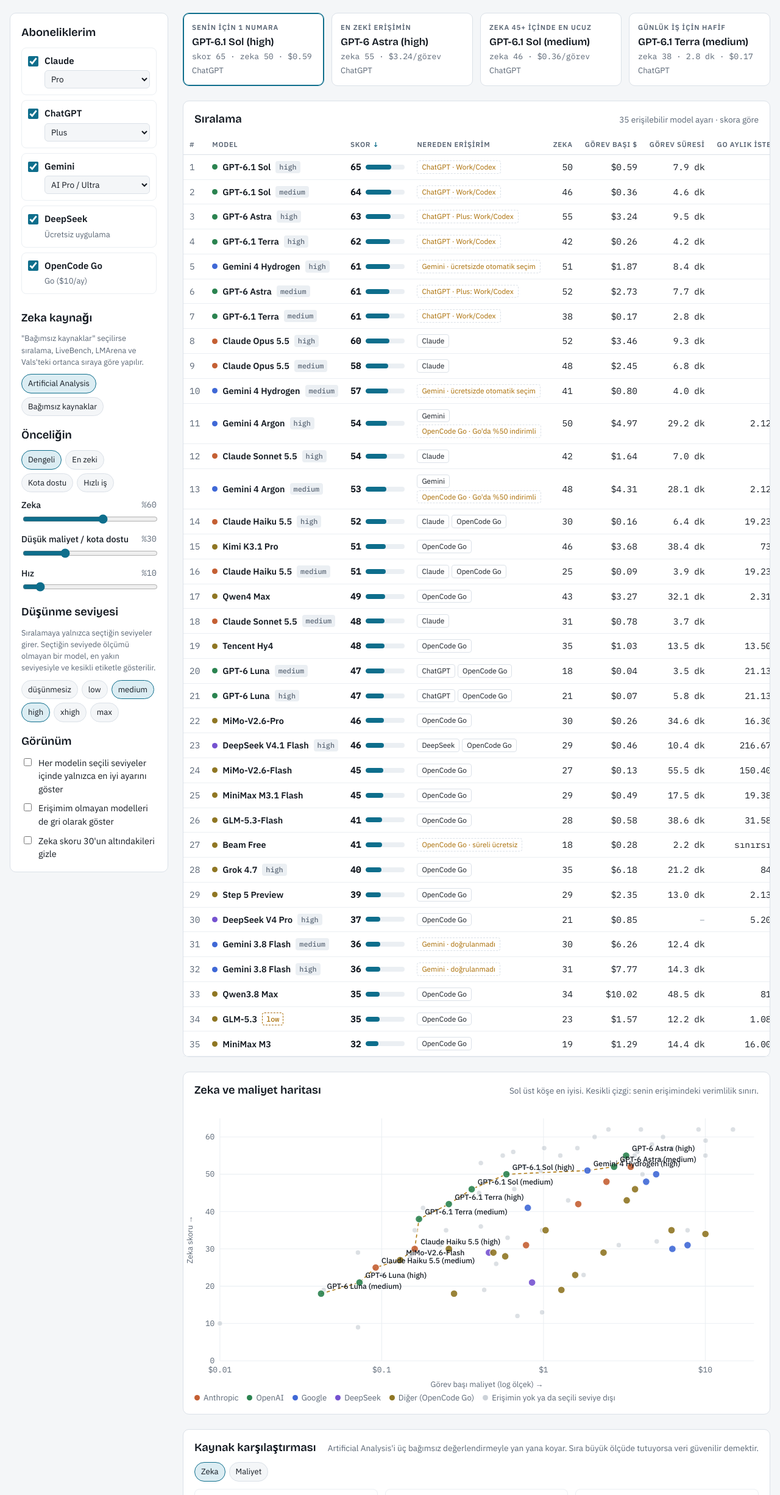
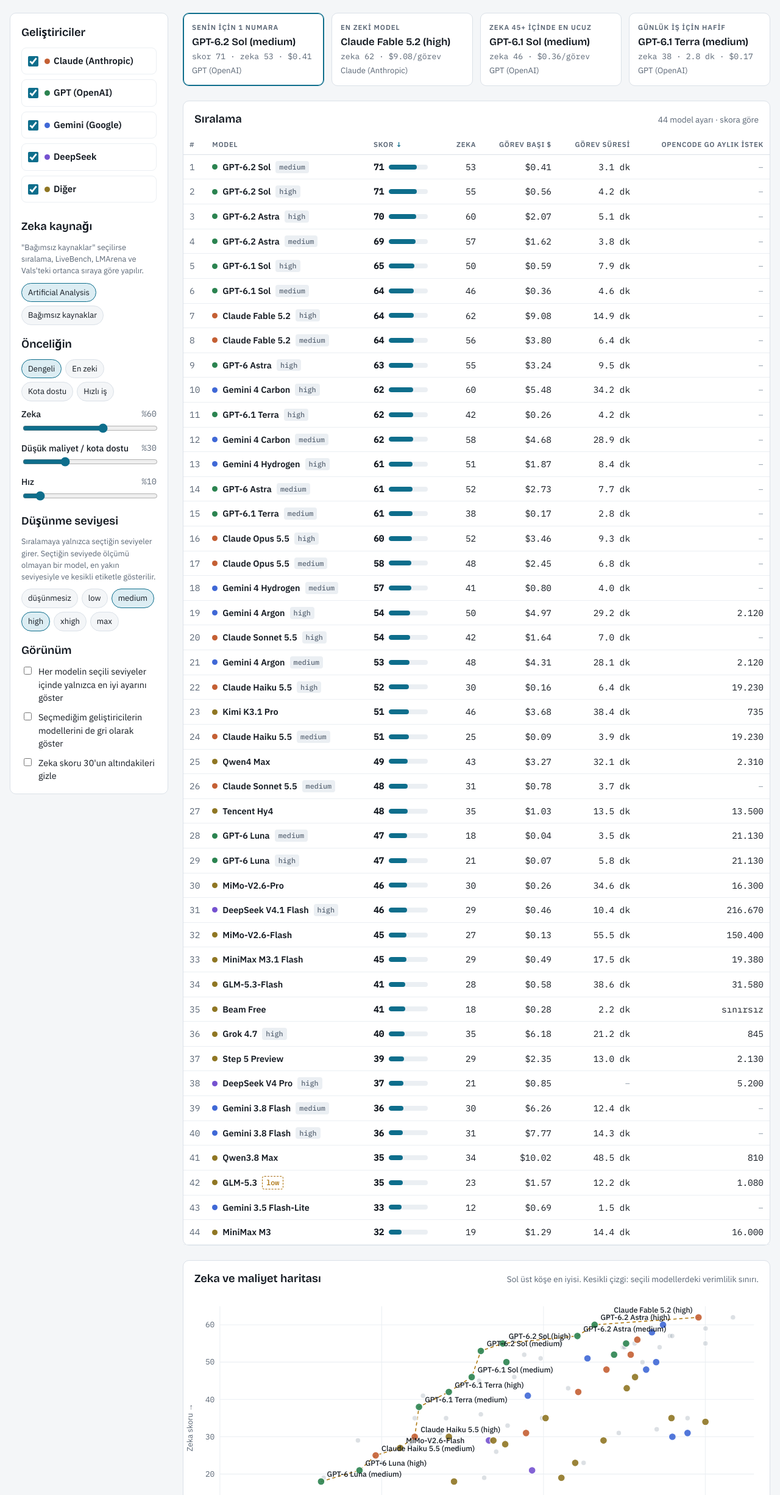
Before and after one commit to oktememre38/AI_Analysis, a plain HTML site: page index.html in a window 1280 px wide. Shown: the part 181-2632 px from the top of the page at 61% size. Drawn offline with nearby package versions, Linux system fonts and the light colour scheme.

Commit message:
Abonelik filtresi yerine geliştirici filtresi
Sol paneldeki abonelik/plan seçimi kaldırıldı; yerine Claude, GPT, Gemini,
DeepSeek ve Diğer geliştirici kutuları geldi. Erişim bilgisi doğrulanamayan
yeni modeller (ör. GPT-6.2 Astra/Sol) artık gizlenmiyor. UPDATE.md buna göre
güncellendi: erişimi bilinmeyen model de eklenir, access boş kalabilir.

Co-Authored-By: Claude Opus 5.5 <noreply@anthropic.com>
Claude-Session: https://claude.ai/code/session_01Huty66qVQUod4mcH7Kr4Dp

```diff
--- a/index.html
+++ b/index.html
@@ -3,7 +3,7 @@
 <head>
 <meta charset="utf-8">
 <meta name="viewport" content="width=device-width, initial-scale=1, viewport-fit=cover">
-<title>Abonelik Model Seçici</title>
+<title>AI Model Seçici</title>
 <meta name="claude:viewport-fit-sides" content="cover">
 <link rel="preconnect" href="https://fonts.googleapis.com">
 <link rel="preconnect" href="https://fonts.gstatic.com" crossorigin>
@@ -143,8 +143,8 @@ img { max-width: 100%; }
   <header>
     <div>
       <div class="eyebrow">Zeka · maliyet · token tüketimi</div>
-      <h1>Abonelik Model Seçici</h1>
-      <p class="lede">Elindeki aboneliklerle erişebildiğin modelleri, Artificial Analysis Intelligence Index skoru ile görev başına maliyeti (harcanan token × fiyat) birlikte tartarak sıralar. Ağırlıkları değiştirip kendi önceliğine göre yeniden sırala.</p>
+      <h1>AI Model Seçici</h1>
+      <p class="lede">Seçtiğin geliştiricilerin modellerini, Artificial Analysis Intelligence Index skoru ile görev başına maliyeti (harcanan token × fiyat) birlikte tartarak sıralar. Ağırlıkları değiştirip kendi önceliğine göre yeniden sırala.</p>
     </div>
     <div class="stamp" id="stamp"></div>
   </header>
@@ -152,8 +152,8 @@ img { max-width: 100%; }
   <div class="grid">
     <aside class="rail" aria-label="Ayarlar">
       <section>
-        <h2>Aboneliklerim</h2>
-        <div id="subs"></div>
+        <h2>Geliştiriciler</h2>
+        <div id="makers"></div>
       </section>
       <section>
         <h2>Zeka kaynağı</h2>
@@ -177,7 +177,7 @@ img { max-width: 100%; }
       <section>
         <h2>Görünüm</h2>
         <label class="toggle"><input type="checkbox" id="opt-best"> <span>Her modelin seçili seviyeler içinde yalnızca en iyi ayarını göster</span></label>
-        <label class="toggle"><input type="checkbox" id="opt-all"> <span>Erişimim olmayan modelleri de gri olarak göster</span></label>
+        <label class="toggle"><input type="checkbox" id="opt-all"> <span>Seçmediğim geliştiricilerin modellerini de gri olarak göster</span></label>
         <label class="toggle"><input type="checkbox" id="opt-min"> <span>Zeka skoru 30'un altındakileri gizle</span></label>
       </section>
     </aside>
@@ -197,11 +197,10 @@ img { max-width: 100%; }
                 <th>#</th>
                 <th>Model</th>
                 <th><button data-sort="score">Skor</button></th>
-                <th>Nereden erişirim</th>
                 <th class="num"><button data-sort="intel">Zeka</button></th>
                 <th class="num"><button data-sort="cost">Görev başı $</button></th>
                 <th class="num"><button data-sort="time">Görev süresi</button></th>
-                <th class="num">Go aylık istek</th>
+                <th class="num">OpenCode Go aylık istek</th>
               </tr>
             </thead>
             <tbody id="rows"></tbody>
@@ -212,7 +211,7 @@ img { max-width: 100%; }
       <section class="panel">
         <div class="panel-head">
           <h2>Zeka ve maliyet haritası</h2>
-          <p>Sol üst köşe en iyisi. Kesikli çizgi: senin erişimindeki verimlilik sınırı.</p>
+          <p>Sol üst köşe en iyisi. Kesikli çizgi: seçili modellerdeki verimlilik sınırı.</p>
         </div>
         <svg id="chart" viewBox="0 0 900 440" role="img" aria-label="Görev başı maliyete karşı zeka skoru dağılım grafiği"></svg>
         <div class="legend" id="legend"></div>
@@ -233,11 +232,10 @@ img { max-width: 100%; }
       <section class="panel">
         <div class="panel-head"><h2>Nasıl hesaplanıyor</h2></div>
         <div class="notes">
-          <p><b>Zeka:</b> Artificial Analysis Intelligence Index (0–100). Aynı model farklı düşünme seviyelerinde (low, medium, high, xhigh, max) ayrı ölçülüyor; abonelikte bu seviyeyi genelde sen seçiyorsun.</p>
+          <p><b>Zeka:</b> Artificial Analysis Intelligence Index (0–100). Aynı model farklı düşünme seviyelerinde (low, medium, high, xhigh, max) ayrı ölçülüyor; kullanırken bu seviyeyi genelde sen seçiyorsun.</p>
           <p><b>Görev başı maliyet:</b> AA'nın index görevlerinde bir görevi çözmek için ortalama API maliyeti. Hem modelin token fiyatını hem de kaç token harcadığını içerir. Abonelikte doğrudan para ödemesen de kota tüketimin bu sayıyla orantılı: pahalı ayar, limitine daha hızlı ulaşır.</p>
           <p><b>Skor:</b> Zeka (en yüksek modele göre oranlanır), maliyet ve hız (ikisi de logaritmik ölçekte, ucuz ve hızlı olan 1'e yakın) puanlarının ağırlıklı ortalaması. Verisi eksik ölçüt nötr (0,5) sayılır ve tabloda tire ile gösterilir.</p>
           <p><b>Go aylık istek:</b> OpenCode Go $10 planında o model için ayda tahmini istek sayısı. 5 saatlik limit bunun %20'si, haftalık limit %50'si.</p>
-          <p><b>Erişim notları:</b> <span id="access-notes"></span></p>
           <p><b>Kaynak karşılaştırması:</b> Her kaynakta modeller kendi aralarında sıralanıp 0–100 yüzdelik sıraya çevrilir (100 = o kaynaktaki en iyi ya da en ucuz). "Bağımsız sıra" LiveBench, LMArena ve Vals'in ortancasıdır. AA'nın sırası bundan 20 puandan fazla saparsa işaretlenir. "Sıra uyumu" Spearman korelasyonu: 1 aynı sıra, 0 ilişki yok. Diğer kaynaklar düşünme seviyesi ayırmadığı için AA tarafında en yüksek skorlu ayar kullanılır.</p>
           <p><b>Bağımsız kaynaklar modu:</b> Her modelin skoru, bağımsız ortanca sırasına denk gelen AA skoruna kaydırılır. Aynı modelin seviyeleri arasındaki farklar AA'daki gibi kalır.</p>
           <p><b>Sınırlar:</b> <span id="caveats"></span></p>
@@ -261,14 +259,7 @@ function start(DATA) {
 const MONTHS = ["Ocak", "Şubat", "Mart", "Nisan", "Mayıs", "Haziran", "Temmuz", "Ağustos", "Eylül", "Ekim", "Kasım", "Aralık"];
 const trDate = iso => { const [y, m, d] = iso.split("-").map(Number); return d + " " + MONTHS[m - 1] + " " + y; };
 const srcDate = k => trDate(DATA.sources[k].date) + (DATA.sources[k].status === "ok" ? "" : " · son denemede okunamadı");
-const SUBS = {
-  claude:   { label: "Claude",      tiers: ["Pro", "Max"], def: 0 },
-  chatgpt:  { label: "ChatGPT",     tiers: ["Free / Go", "Plus", "Pro"], def: 1 },
-  gemini:   { label: "Gemini",      tiers: ["Ücretsiz", "AI Pro / Ultra"], def: 1 },
-  deepseek: { label: "DeepSeek",    tiers: ["Ücretsiz uygulama"], def: 0 },
-  opencode: { label: "OpenCode Go", tiers: ["Go ($10/ay)"], def: 0 },
-};
-const MAKERS = { anthropic: "Anthropic", openai: "OpenAI", google: "Google", deepseek: "DeepSeek", other: "Diğer (OpenCode Go)" };
+const MAKERS = { anthropic: "Claude (Anthropic)", openai: "GPT (OpenAI)", google: "Gemini (Google)", deepseek: "DeepSeek", other: "Diğer" };
 
 const FAMILIES = DATA.families.map(f => ({ ...f, go: f.go === "unlimited" ? Infinity : f.go }));
 
@@ -354,13 +345,13 @@ const PRESETS = [
 ];
 
 const DEFAULT = {
-  subs: Object.fromEntries(Object.entries(SUBS).map(([k, s]) => [k, { on: true, tier: s.def }])),
+  makers: Object.fromEntries(Object.keys(MAKERS).map(k => [k, true])),
   w: [60, 30, 10], best: false, all: false, min: false, sort: "score", levels: ["medium", "high"], intelSrc: "aa", cmp: "intel",
 };
 let state = structuredClone(DEFAULT);
 try {
   const saved = JSON.parse(localStorage.getItem("model-secici-v2") || "null");
-  if (saved && saved.subs) state = { ...state, ...saved, subs: { ...state.subs, ...saved.subs } };
+  if (saved) { state = { ...state, ...saved, makers: { ...state.makers, ...(saved.makers || {}) } }; delete state.subs; }
 } catch (e) {}
 const save = () => { try { localStorage.setItem("model-secici-v2",JSON.stringify(state)); } catch (e) {} };
 
@@ -372,9 +363,8 @@ const [TMIN, TMAX] = range("time");
 const IMAX = Math.max(...ROWS.map(r => r.intel));
 const IMAX_IND = Math.max(...ROWS.map(r => Math.max(0, r.intel + SHIFT[r.name])));
 
-function accessible(r) {
-  return r.access.filter(a => state.subs[a.s]?.on && state.subs[a.s].tier >= a.t);
-}
+// A model is shown when its developer is ticked in the rail
+const on = r => !!state.makers[r.maker];
 function score(r) {
   const [wi, wc, ws] = state.w; const sum = wi + wc + ws || 1;
   const i = r.intel / (state.intelSrc === "ind" ? IMAX_IND : IMAX);
@@ -405,8 +395,7 @@ function pool() {
 }
 
 function computed() {
-  let list = pool().map(view).map(r => ({ ...r, via: accessible(r), sc: score(r) }));
-  list.forEach(r => r.ok = r.via.length > 0);
+  let list = pool().map(view).map(r => ({ ...r, ok: on(r), sc: score(r) }));
   if (state.min) list = list.filter(r => r.intel >= 30);
   if (state.best) {
     const best = {};
@@ -423,16 +412,12 @@ function computed() {
 }
 
 function renderControls() {
-  $("subs").innerHTML = Object.entries(SUBS).map(([k, s]) => {
-    const st = state.subs[k];
-    const tierCtl = s.tiers.length > 1
-      ? `<select id="tier-${k}" aria-label="${s.label} planı">${s.tiers.map((t, i) => `<option value="${i}" ${i === st.tier ? "selected" : ""}>${t}</option>`).join("")}</select>`
-      : `<span class="fixed">${s.tiers[0]}</span>`;
-    return `<div class="sub ${st.on ? "" : "is-off"}" style="margin-bottom:8px"><input type="checkbox" id="sub-${k}" ${st.on ? "checked" : ""}><label for="sub-${k}">${s.label}</label>${tierCtl}</div>`;
+  $("makers").innerHTML = Object.entries(MAKERS).map(([k, l]) => {
+    const st = state.makers[k];
+    return `<div class="sub ${st ? "" : "is-off"}" style="margin-bottom:8px"><input type="checkbox" id="mk-${k}" ${st ? "checked" : ""}><label for="mk-${k}"><span class="dot" style="display:inline-block;margin-right:6px;background:var(--c-${k})"></span>${l}</label></div>`;
   }).join("");
-  Object.keys(SUBS).forEach(k => {
-    $("sub-" + k).onchange = e => { state.subs[k].on = e.target.checked; update(true); };
-    const sel = $("tier-" + k); if (sel) sel.onchange = e => { state.subs[k].tier = +e.target.value; update(); };
+  Object.keys(MAKERS).forEach(k => {
+    $("mk-" + k).onchange = e => { state.makers[k] = e.target.checked; update(true); };
   });
   $("presets").innerHTML = PRESETS.map(p => `<button class="chipbtn" data-p="${p.id}">${p.label}</button>`).join("");
   $("presets").querySelectorAll("button").forEach(b => b.onclick = () => {
@@ -466,14 +451,6 @@ function syncWeights() {
   });
 }
 
-function tags(r) {
-  if (!r.ok) {
-    const where = r.access.length ? r.access.map(a => SUBS[a.s].label + " " + SUBS[a.s].tiers[a.t]).join(", ") : "Tüketici aboneliğinde yok";
-    return `<span class="tag none">${where}</span>`;
-  }
-  return r.via.map(a => `<span class="tag ${a.note ? "note" : ""}" ${a.note ? `title="${a.note}"` : ""}>${SUBS[a.s].label}${a.note ? " · " + a.note : ""}</span>`).join("");
-}
-
 function renderTable(list) {
   const shown = state.all ? list : list.filter(r => r.ok);
   let n = 0;
@@ -483,32 +460,31 @@ function renderTable(list) {
       <td class="rank">${rank}</td>
       <td><div class="mname"><span class="dot" style="background:var(--c-${r.maker})"></span>${r.name}${r.effort ? `<span class="effort${r.fallback ? " fallback" : ""}"${r.fallback ? ' title="Bu model seçtiğin seviyede ölçülmemiş, en yakın seviye gösteriliyor"' : ""}>${r.effort}</span>` : ""}</div></td>
       <td><div class="scorecell"><span class="mono">${r.sc.toFixed(0)}</span><div class="bar"><i style="width:${r.sc.toFixed(1)}%"></i></div></div></td>
-      <td><div class="access">${tags(r)}</div></td>
       <td class="num mono">${Math.round(r.intel)}${state.intelSrc === "ind" && Math.round(r.intel) !== r.aaIntel ? ` <span class="pct">AA ${r.aaIntel}</span>` : ""}</td>
       <td class="num mono">${fmtCost(r.cost)}</td>
       <td class="num mono">${fmtTime(r.time)}</td>
-      <td class="num mono">${r.go != null && r.ok && r.via.some(a => a.s === "opencode") ? fmtGo(r.go) : '<span class="na">–</span>'}</td>
+      <td class="num mono">${r.go != null ? fmtGo(r.go) : '<span class="na">–</span>'}</td>
     </tr>`;
-  }).join("") || `<tr><td colspan="8" style="padding:24px;color:var(--muted)">Seçili abonelikle eşleşen model yok. Soldan en az bir abonelik işaretle.</td></tr>`;
+  }).join("") || `<tr><td colspan="7" style="padding:24px;color:var(--muted)">Seçili geliştiriciyle eşleşen model yok. Soldan en az bir geliştirici işaretle.</td></tr>`;
   const okCount = list.filter(r => r.ok).length;
-  $("count").textContent = `${okCount} erişilebilir ${state.best ? "model" : "model ayarı"} · ${({ score: "skora", intel: "zekaya", cost: "maliyete", time: "süreye" })[state.sort]} göre`;
+  $("count").textContent = `${okCount} ${state.best ? "model" : "model ayarı"} · ${({ score: "skora", intel: "zekaya", cost: "maliyete", time: "süreye" })[state.sort]} göre`;
   document.querySelector('th button[data-sort="intel"]').textContent = state.intelSrc === "ind" ? "Zeka (bağımsız)" : "Zeka";
   document.querySelectorAll("th button").forEach(b => b.dataset.sort === state.sort ? b.setAttribute("aria-sort", "descending") : b.removeAttribute("aria-sort"));
 }
 
 function renderPicks() {
-  // Picks always consider every accessible setting, independent of the table's view toggles
-  const ok = pool().map(view).map(r => ({ ...r, via: accessible(r), sc: score(r) })).filter(r => r.via.length);
+  // Picks always consider every setting of the ticked developers, independent of the table's view toggles
+  const ok = pool().map(view).filter(on).map(r => ({ ...r, sc: score(r) }));
   if (!ok.length) { $("picks").innerHTML = ""; return; }
   const by = (arr, f) => arr.slice().sort(f)[0];
   const top = by(ok, (a, b) => b.sc - a.sc);
   const smart = by(ok, (a, b) => b.intel - a.intel || (a.cost ?? 99) - (b.cost ?? 99));
   const cheapGood = by(ok.filter(r => r.intel >= 45 && r.cost != null), (a, b) => a.cost - b.cost);
   const daily = by(ok.filter(r => r.intel >= 35 && r.time != null && r.cost != null), (a, b) => (a.cost * a.time) - (b.cost * b.time));
-  const card = (eb, r, meta, lead) => r ? `<div class="pick ${lead ? "lead" : ""}"><div class="eyebrow">${eb}</div><div class="name">${label(r)}</div><div class="meta mono">${meta(r)}</div><div class="meta">${r.via.map(a => SUBS[a.s].label).join(" · ")}</div></div>` : "";
+  const card = (eb, r, meta, lead) => r ? `<div class="pick ${lead ? "lead" : ""}"><div class="eyebrow">${eb}</div><div class="name">${label(r)}</div><div class="meta mono">${meta(r)}</div><div class="meta">${MAKERS[r.maker]}</div></div>` : "";
   $("picks").innerHTML =
     card("Senin için 1 numara", top, r => `skor ${r.sc.toFixed(0)} · zeka ${Math.round(r.intel)} · $${r.cost?.toFixed(2) ?? "–"}`, true) +
-    card("En zeki erişimin", smart, r => `zeka ${Math.round(r.intel)} · $${r.cost?.toFixed(2) ?? "–"}/görev`) +
+    card("En zeki model", smart, r => `zeka ${Math.round(r.intel)} · $${r.cost?.toFixed(2) ?? "–"}/görev`) +
     card("Zeka 45+ içinde en ucuz", cheapGood, r => `zeka ${Math.round(r.intel)} · $${r.cost.toFixed(2)}/görev`) +
     card("Günlük iş için hafif", daily, r => `zeka ${Math.round(r.intel)} · ${r.time.toFixed(1)} dk · $${r.cost.toFixed(2)}`);
 }
@@ -519,13 +495,13 @@ function renderChart() {
   const X = c => L + (LOG(Math.max(c, xmin)) - LOG(xmin)) / (LOG(xmax) - LOG(xmin)) * (W - L - R);
   const Y = i => T + (1 - (i - ymin) / (ymax - ymin)) * (H - T - B);
   const inPool = new Set(pool().map(r => r.name + "|" + r.effort));
-  const pts = ROWS.filter(r => r.cost != null).map(view).map(r => ({ ...r, ok: accessible(r).length > 0 && inPool.has(r.name + "|" + r.effort) }));
+  const pts = ROWS.filter(r => r.cost != null).map(view).map(r => ({ ...r, ok: on(r) && inPool.has(r.name + "|" + r.effort) }));
   let g = "";
   [0.01, 0.1, 1, 10].forEach(v => { g += `<line x1="${X(v)}" x2="${X(v)}" y1="${T}" y2="${H - B}" stroke="var(--line-soft)"/><text x="${X(v)}" y="${H - B + 18}" text-anchor="middle" font-size="12" fill="var(--muted)" font-family="IBM Plex Mono, monospace">$${v}</text>`; });
   [0, 10, 20, 30, 40, 50, 60].forEach(v => { g += `<line x1="${L}" x2="${W - R}" y1="${Y(v)}" y2="${Y(v)}" stroke="var(--line-soft)"/><text x="${L - 8}" y="${Y(v) + 4}" text-anchor="end" font-size="12" fill="var(--muted)" font-family="IBM Plex Mono, monospace">${v}</text>`; });
   g += `<text x="${(L + W - R) / 2}" y="${H - 8}" text-anchor="middle" font-size="12" fill="var(--muted)">Görev başı maliyet (log ölçek) →</text>`;
   g += `<text transform="translate(14 ${(T + H - B) / 2}) rotate(-90)" text-anchor="middle" font-size="12" fill="var(--muted)">Zeka skoru →</text>`;
-  // Efficiency frontier over accessible settings: each point beats everything cheaper on intelligence
+  // Efficiency frontier over the shown settings: each point beats everything cheaper on intelligence
   const front = []; let bestI = -1;
   pts.filter(p => p.ok).sort((a, b) => a.cost - b.cost || b.intel - a.intel).forEach(p => { if (p.intel > bestI) { front.push(p); bestI = p.intel; } });
   if (front.length > 1) g += `<polyline points="${front.map(p => X(p.cost) + "," + Y(p.intel)).join(" ")}" fill="none" stroke="var(--frontier)" stroke-width="1.5" stroke-dasharray="5 4"/>`;
@@ -540,10 +516,10 @@ function renderChart() {
   const tip = $("tip");
   svg.querySelectorAll("circle").forEach(c => {
     const p = pts[+c.dataset.i];
-    c.onmousemove = e => { tip.hidden = false; tip.innerHTML = `<b>${label(p)}</b><br>zeka ${Math.round(p.intel)} · $${p.cost.toFixed(2)}/görev${p.time ? " · " + p.time.toFixed(1) + " dk" : ""}<br>${p.ok ? accessible(p).map(a => SUBS[a.s].label).join(" · ") : accessible(p).length ? "seçili seviyelerin dışında" : "erişimin yok"}`; tip.style.left = Math.min(e.clientX + 12, innerWidth - 270) + "px"; tip.style.top = (e.clientY + 12) + "px"; };
+    c.onmousemove = e => { tip.hidden = false; tip.innerHTML = `<b>${label(p)}</b><br>zeka ${Math.round(p.intel)} · $${p.cost.toFixed(2)}/görev${p.time ? " · " + p.time.toFixed(1) + " dk" : ""}<br>${p.ok ? MAKERS[p.maker] : on(p) ? "seçili seviyelerin dışında" : "geliştirici seçili değil"}`; tip.style.left = Math.min(e.clientX + 12, innerWidth - 270) + "px"; tip.style.top = (e.clientY + 12) + "px"; };
     c.onmouseleave = () => tip.hidden = true;
   });
-  $("legend").innerHTML = Object.entries(MAKERS).map(([k, v]) => `<span><i class="dot" style="background:var(--c-${k})"></i>${v}</span>`).join("") + `<span><i class="dot" style="background:var(--off);opacity:.5"></i>Erişimin yok ya da seçili seviye dışı</span>`;
+  $("legend").innerHTML = Object.entries(MAKERS).map(([k, v]) => `<span><i class="dot" style="background:var(--c-${k})"></i>${v}</span>`).join("") + `<span><i class="dot" style="background:var(--off);opacity:.5"></i>Seçili değil ya da seviye dışı</span>`;
 }
 
 function update(rebuild) {
@@ -569,7 +545,7 @@ function renderCompare() {
     return `<div class="src"><div class="eyebrow">${s.date}</div><div class="name">${s.label}</div><p>${s.method}</p>
       <div class="rho"><span class="mono">${rho == null ? "–" : rho.toFixed(2)}</span><span>AA ile sıra uyumu: ${word}, ${n} ortak model</span></div></div>`;
   }).join("");
-  const okFam = n => FAMILIES.find(f => f.name === n).access.some(a => state.subs[a.s]?.on && state.subs[a.s].tier >= a.t);
+  const okFam = n => on(FAMILIES.find(f => f.name === n));
   const names = NAMES.filter(n => state.all || okFam(n)).sort((a, b) => (cons[b].med ?? -1) - (cons[a].med ?? -1));
   $("cmp-head").innerHTML = `<tr><th>Model</th>${m.sources.map(s => `<th class="num">${s.label}</th>`).join("")}<th>Bağımsız sıra</th><th>AA ile fark</th></tr>`;
   $("cmp-rows").innerHTML = names.map(n => {
@@ -587,7 +563,6 @@ function renderCompare() {
   }).join("");
 }
 document.getElementById("stamp").textContent = "Son kontrol: " + trDate(DATA.checked) + " · veri değişikliği: " + trDate(DATA.updated);
-document.getElementById("access-notes").textContent = DATA.accessNotes;
 document.getElementById("caveats").textContent = DATA.caveats;
 renderControls(); update();
 }
```
Also changed, not shown: 2 other files.
